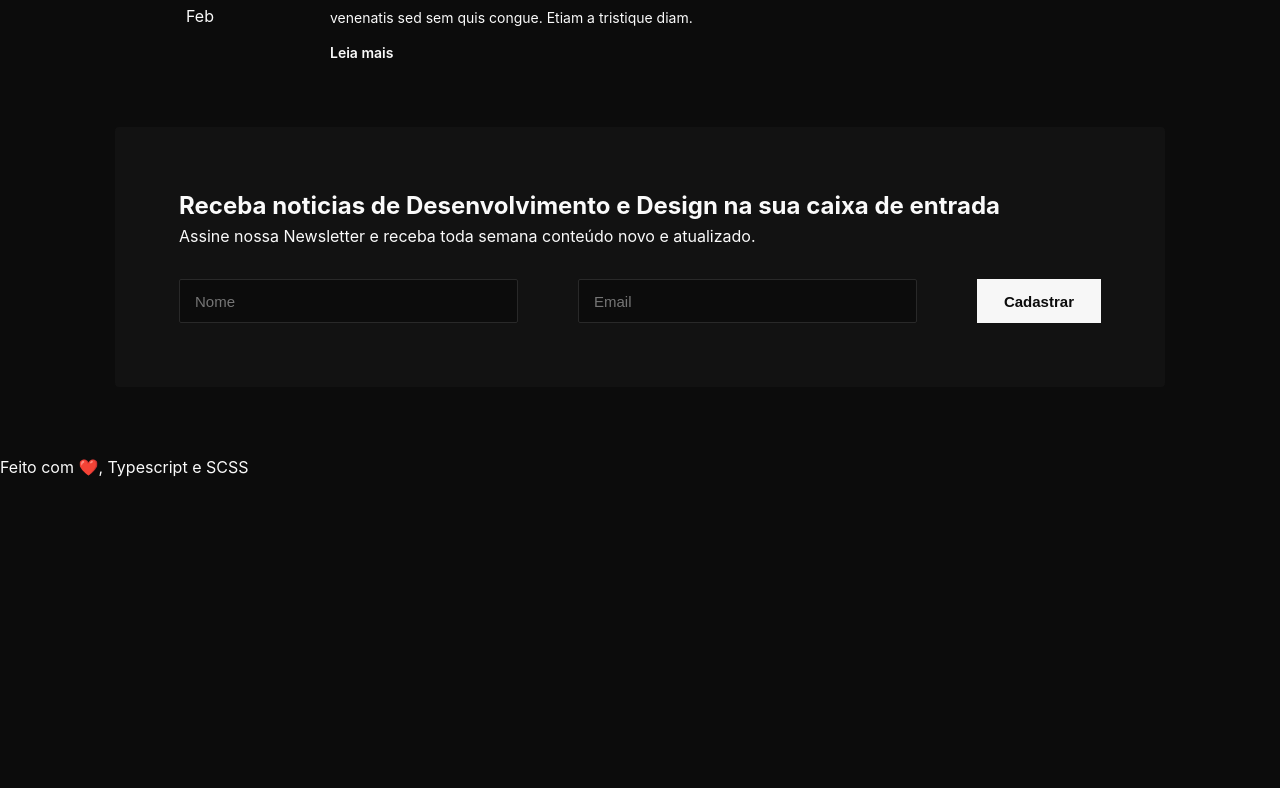
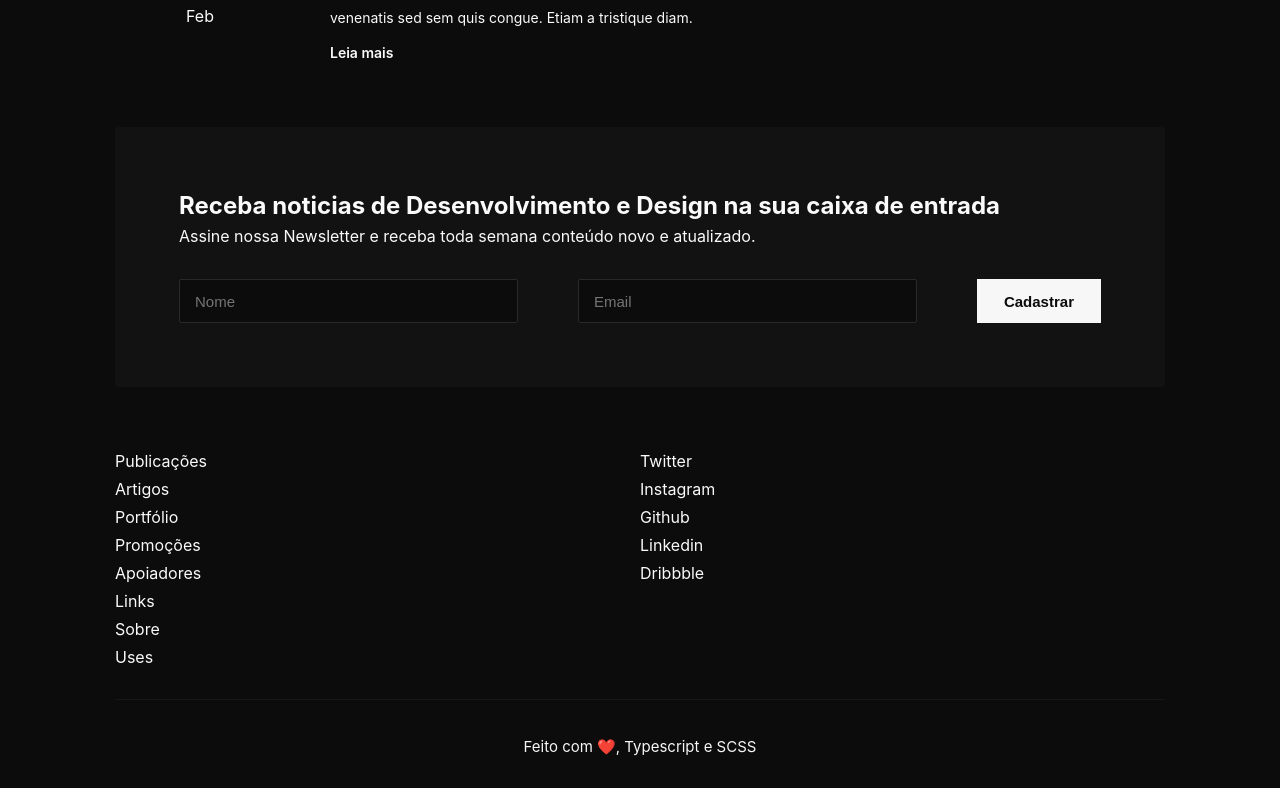
Before and after one commit to Rychillie/old-Rychillie.net, a Next.js app: page / in a window 1280 px wide. Shown: the part 736-1524 px from the top of the page. Before the commit the page ends 1246 px from the top, so only its background shows below. Built offline with nearby package versions, Linux system fonts and the light colour scheme.

Commit message:
customizando footer

```diff
--- a/src/components/footer/footer.tsx
+++ b/src/components/footer/footer.tsx
@@ -1,10 +1,16 @@
 import Link from "next/link";
 import styles from "../../styles/components/Footer/Footer.module.scss";
+import Pages from "./pages";
+import Social from "./social";
 
 const Footer = (): JSX.Element => {
   return (
-    <footer>
-      <p>Feito com ❤️, Typescript e SCSS</p>
+    <footer className={styles.container}>
+      <div className={styles.menuFooter}>
+        <Pages />
+        <Social />
+      </div>
+      <p className={styles.aboutFooter}>Feito com ❤️, Typescript e SCSS</p>
     </footer>
   );
 };
--- /dev/null
+++ b/src/components/footer/pages.tsx
@@ -0,0 +1,51 @@
+import Link from "next/link";
+import styles from "../../styles/components/Footer/Footer.module.scss";
+
+const Pages = (): JSX.Element => {
+  return (
+    <ul className={styles.pagesList}>
+      <li>
+        <Link href="/">
+          <a>Publicações</a>
+        </Link>
+      </li>
+      <li>
+        <Link href="/">
+          <a>Artigos</a>
+        </Link>
+      </li>
+      <li>
+        <Link href="/">
+          <a>Portfólio</a>
+        </Link>
+      </li>
+      <li>
+        <Link href="/">
+          <a>Promoções</a>
+        </Link>
+      </li>
+      <li>
+        <Link href="/">
+          <a>Apoiadores</a>
+        </Link>
+      </li>
+      <li>
+        <Link href="/">
+          <a>Links</a>
+        </Link>
+      </li>
+      <li>
+        <Link href="/about">
+          <a>Sobre</a>
+        </Link>
+      </li>
+      <li>
+        <Link href="/uses">
+          <a>Uses</a>
+        </Link>
+      </li>
+    </ul>
+  );
+};
+
+export default Pages;
--- /dev/null
+++ b/src/components/footer/social.tsx
@@ -0,0 +1,25 @@
+import styles from "../../styles/components/Footer/Footer.module.scss";
+
+const Social = (): JSX.Element => {
+  return (
+    <ul className={styles.socialList}>
+      <li>
+        <a href="#">Twitter</a>
+      </li>
+      <li>
+        <a href="#">Instagram</a>
+      </li>
+      <li>
+        <a href="#">Github</a>
+      </li>
+      <li>
+        <a href="#">Linkedin</a>
+      </li>
+      <li>
+        <a href="#">Dribbble</a>
+      </li>
+    </ul>
+  );
+};
+
+export default Social;
--- a/src/styles/components/Footer/Footer.module.scss
+++ b/src/styles/components/Footer/Footer.module.scss
@@ -0,0 +1,44 @@
+@import "../../extras/utils";
+@import "../../extras/mixins";
+@import "../../variables.scss";
+
+.menuFooter {
+  width: 100%;
+  display: flex;
+  flex-direction: column;
+
+  ul {
+    list-style-type: none;
+    flex: 1;
+
+    li {
+      & + li {
+        margin-top: 8px;
+      }
+
+      a {
+        opacity: 1;
+
+        &:hover {
+          opacity: 0.72;
+        }
+      }
+    }
+  }
+
+  @include media(sm) {
+    flex-direction: row;
+  }
+}
+
+.aboutFooter {
+  text-align: center;
+  position: relative;
+  color: $primary;
+  font-size: 15px;
+  border-top-width: 1px;
+  border-top-style: solid;
+  border-top-color: rgba($dark, 0.4);
+  padding-top: 32px;
+  margin-top: 32px;
+}
```
